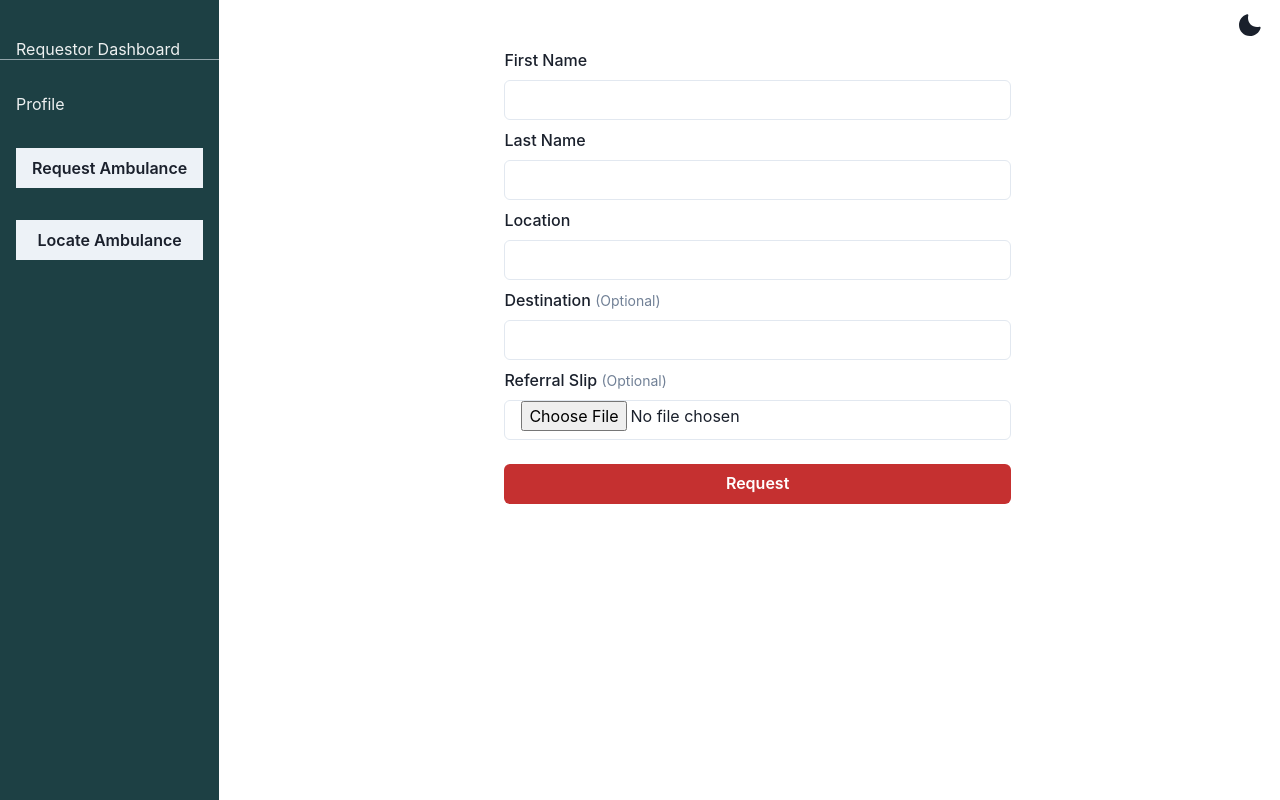
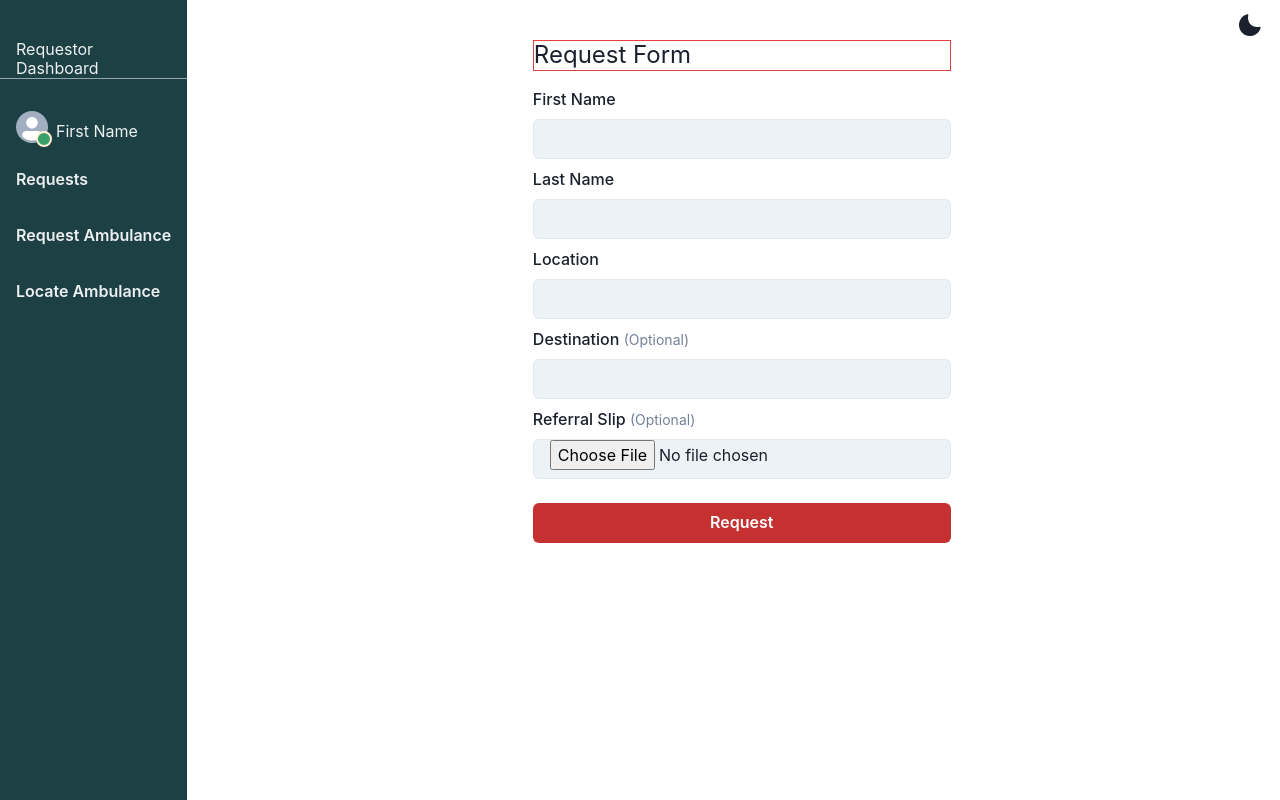
Before and after one commit to neildc14/capstone, a React (Vite) app in the folder client/: page /requestor in a window 1280 px wide. Built offline with nearby package versions, Linux system fonts and the light colour scheme.

Commit message:
requestor sidebar

```diff
--- a/client/src/components/RequestForm.jsx
+++ b/client/src/components/requestor/RequestForm.jsx
@@ -3,6 +3,7 @@ import {
   Button,
   FormControl,
   FormLabel,
+  Heading,
   Input,
   Text,
 } from "@chakra-ui/react";
@@ -10,18 +11,43 @@ import React from "react";
 
 const RequestForm = () => {
   return (
-    <Box as="form" width={{ base: "100%", md: "50%", lg: "50%" }} mx="auto">
+    <Box as="form" width={{ base: "100%", md: "50%", lg: "40%" }} mx="auto">
+      <Heading
+        mb={4}
+        borderWidth="1px "
+        borderStyle="solid"
+        borderColor="red.500"
+        fontSize={{ base: "xl", md: "2xl" }}
+        fontWeight="normal"
+      >
+        Request Form
+      </Heading>
       <FormControl my={2}>
         <FormLabel>First Name</FormLabel>
-        <Input type="text" width="100%" size={{ base: "sm", md: "md" }} />
+        <Input
+          type="text"
+          width="100%"
+          size={{ base: "sm", md: "md" }}
+          bgColor="gray.100"
+        />
       </FormControl>
       <FormControl my={2}>
         <FormLabel>Last Name</FormLabel>
-        <Input type="text" width="100%" size={{ base: "sm", md: "md" }} />
+        <Input
+          type="text"
+          width="100%"
+          size={{ base: "sm", md: "md" }}
+          bgColor="gray.100"
+        />
       </FormControl>
       <FormControl my={2}>
         <FormLabel>Location </FormLabel>
-        <Input type="text" width="100%" size={{ base: "sm", md: "md" }} />
+        <Input
+          type="text"
+          width="100%"
+          size={{ base: "sm", md: "md" }}
+          bgColor="gray.100"
+        />
       </FormControl>
       <FormControl my={2}>
         <FormLabel>
@@ -30,7 +56,12 @@ const RequestForm = () => {
             (Optional)
           </Text>
         </FormLabel>
-        <Input type="text" width="100%" size={{ base: "sm", md: "md" }} />
+        <Input
+          type="text"
+          width="100%"
+          size={{ base: "sm", md: "md" }}
+          bgColor="gray.100"
+        />
       </FormControl>
       <FormControl>
         <FormLabel>
@@ -39,7 +70,7 @@ const RequestForm = () => {
             (Optional)
           </Text>
         </FormLabel>
-        <Input type="file" size={{ base: "sm", md: "md" }} />
+        <Input type="file" size={{ base: "sm", md: "md" }} bgColor="gray.100" />
       </FormControl>
       <Button
         type="submit"
--- /dev/null
+++ b/client/src/components/requestor/RequestorMobileSidebar.jsx
@@ -0,0 +1,78 @@
+import React from "react";
+
+import MobileSidebar from "../MobileSideBar";
+import { Box, Heading, Divider, Text, Button, Flex } from "@chakra-ui/react";
+
+const RequestorMobileSidebar = ({ isOpen, onClose }) => {
+  return (
+    <MobileSidebar bgColor="teal.900" isOpen={isOpen} onClose={onClose}>
+      <Box>
+        <Heading
+          as="h2"
+          px="0"
+          fontSize={{ base: "lg", md: "md", lg: "md", xl: "xl" }}
+          fontWeight="normal"
+          color="whiteAlpha.900"
+        >
+          Requestor Dashboard
+        </Heading>
+      </Box>
+      <Divider />
+      <Box as="section" my={4}>
+        <Button
+          variant="ghost"
+          display="block"
+          width="100%"
+          my={4}
+          p="0"
+          borderRadius="none"
+          textAlign="left"
+          fontSize={{ md: "sm", lg: "md" }}
+          color="whiteAlpha.900"
+          _hover={{
+            color: "blackAlpha.900",
+            bgColor: "whiteAlpha.900",
+          }}
+        >
+          Requests
+        </Button>
+        <Button
+          variant="ghost"
+          display="block"
+          width="100%"
+          my={4}
+          p="0"
+          borderRadius="none"
+          textAlign="left"
+          fontSize={{ md: "sm", lg: "md" }}
+          color="whiteAlpha.900"
+          _hover={{
+            color: "blackAlpha.900",
+            bgColor: "whiteAlpha.900",
+          }}
+        >
+          Request Ambulance
+        </Button>
+        <Button
+          variant="ghost"
+          display="block"
+          width="100%"
+          my={4}
+          p="0"
+          borderRadius="none"
+          textAlign="left"
+          fontSize={{ md: "sm", lg: "md" }}
+          color="whiteAlpha.900"
+          _hover={{
+            color: "blackAlpha.900",
+            bgColor: "whiteAlpha.900",
+          }}
+        >
+          Locate Ambulance
+        </Button>
+      </Box>
+    </MobileSidebar>
+  );
+};
+
+export default RequestorMobileSidebar;
--- /dev/null
+++ b/client/src/components/requestor/RequestorSidebar.jsx
@@ -0,0 +1,95 @@
+import React from "react";
+
+import { Box, Heading, Divider, Text, Button, Flex } from "@chakra-ui/react";
+import Sidebar from "../Sidebar";
+
+import { Avatar, AvatarBadge, AvatarGroup } from "@chakra-ui/react";
+
+const RequestorSidebar = () => {
+  return (
+    <Sidebar bgColor="teal.900">
+      <Box pt="10">
+        <Box px={4}>
+          <Heading
+            as="h2"
+            fontSize={{ base: "lg", md: "md", lg: "md" }}
+            fontWeight="normal"
+            color="whiteAlpha.900"
+          >
+            Requestor Dashboard
+          </Heading>
+        </Box>
+        <Divider />
+
+        <Box px={4} py={8}>
+          <Flex gap={2} alignItems="flex-end">
+            <Avatar size="sm">
+              <AvatarBadge
+                boxSize="1.25em"
+                bg="green.500"
+                borderColor="papayawhip"
+              />
+            </Avatar>
+            <Text color="whiteAlpha.900">First Name</Text>
+          </Flex>
+
+          <Box as="section" my={4}>
+            <Button
+              variant="ghost"
+              display="block"
+              width="100%"
+              my={4}
+              p="0"
+              borderRadius="none"
+              textAlign="left"
+              fontSize={{ md: "sm", lg: "md" }}
+              color="whiteAlpha.900"
+              _hover={{
+                color: "blackAlpha.900",
+                bgColor: "whiteAlpha.900",
+              }}
+            >
+              Requests
+            </Button>
+            <Button
+              variant="ghost"
+              display="block"
+              width="100%"
+              my={4}
+              p="0"
+              borderRadius="none"
+              textAlign="left"
+              fontSize={{ md: "sm", lg: "md" }}
+              color="whiteAlpha.900"
+              _hover={{
+                color: "blackAlpha.900",
+                bgColor: "whiteAlpha.900",
+              }}
+            >
+              Request Ambulance
+            </Button>
+            <Button
+              variant="ghost"
+              display="block"
+              width="100%"
+              my={4}
+              p="0"
+              borderRadius="none"
+              textAlign="left"
+              fontSize={{ md: "sm", lg: "md" }}
+              color="whiteAlpha.900"
+              _hover={{
+                color: "blackAlpha.900",
+                bgColor: "whiteAlpha.900",
+              }}
+            >
+              Locate Ambulance
+            </Button>
+          </Box>
+        </Box>
+      </Box>
+    </Sidebar>
+  );
+};
+
+export default RequestorSidebar;
--- a/client/src/pages/RequestorDashboard.jsx
+++ b/client/src/pages/RequestorDashboard.jsx
@@ -6,14 +6,14 @@ import {
   Divider,
   useMediaQuery,
   useDisclosure,
-  Text,
-  Button,
+  Flex,
 } from "@chakra-ui/react";
-import Sidebar from "../components/Sidebar";
 import TopNav from "../components/TopNav";
-import MobileSidebar from "../components/MobileSideBar";
-import RequestForm from "../components/RequestForm";
+import RequestForm from "../components/requestor/RequestForm";
 import ThemeButton from "../components/ThemeButton";
+
+import RequestorSidebar from "../components/requestor/RequestorSidebar";
+import RequestorMobileSidebar from "../components/requestor/RequestorMobileSidebar";
 
 const RequestorDashboard = () => {
   const [isLargerThan768] = useMediaQuery("(min-width: 768px)");
@@ -26,70 +26,24 @@ const RequestorDashboard = () => {
   return (
     <>
       {!isLargerThan768 && (
-        <>
+        <React.Fragment>
           <TopNav toggleDashboard={toggleDashboard} />
           <Divider />
-        </>
+        </React.Fragment>
       )}
       <ThemeButton />
-      <Box display="flex" flexDirection={{ base: "colum", lg: "row" }} gap={4}>
+
+      <Flex flexDirection={{ base: "colum", lg: "row" }} gap={4}>
         {isLargerThan768 ? (
-          <Sidebar bgColor="teal.900">
-            <Box pt="10">
-              <Box px={4}>
-                <Heading
-                  as="h2"
-                  fontSize={{ base: "lg", md: "md", lg: "md", xl: "md" }}
-                  fontWeight="normal"
-                  color="whiteAlpha.900"
-                >
-                  Requestor Dashboard
-                </Heading>
-              </Box>
-              <Divider />
-              <Box px={4} py={8}>
-                <Text color="whiteAlpha.900">Profile</Text>
-                <Box as="section" my={4}>
-                  <Button
-                    width="100%"
-                    my={4}
-                    borderRadius="none"
-                    fontSize={{ md: "sm", lg: "md" }}
-                  >
-                    Request Ambulance
-                  </Button>
-                  <Button
-                    width="100%"
-                    my={4}
-                    borderRadius="none"
-                    fontSize={{ md: "sm", lg: "md" }}
-                  >
-                    Locate Ambulance
-                  </Button>
-                </Box>
-              </Box>
-            </Box>
-          </Sidebar>
+          <RequestorSidebar />
         ) : (
-          <MobileSidebar bgColor="teal.900" isOpen={isOpen} onClose={onClose}>
-            <Box px={4}>
-              <Heading
-                as="h2"
-                fontSize={{ base: "lg", md: "md", lg: "md", xl: "xl" }}
-                fontWeight="normal"
-                color="whiteAlpha.900"
-              >
-                Requestor Dashboard
-              </Heading>
-            </Box>
-            <Divider />
-          </MobileSidebar>
+          <RequestorMobileSidebar isOpen={isOpen} onClose={onClose} />
         )}
 
         <Box width="100%" px={4} pt="10">
           <RequestForm />
         </Box>
-      </Box>
+      </Flex>
     </>
   );
 };
```
